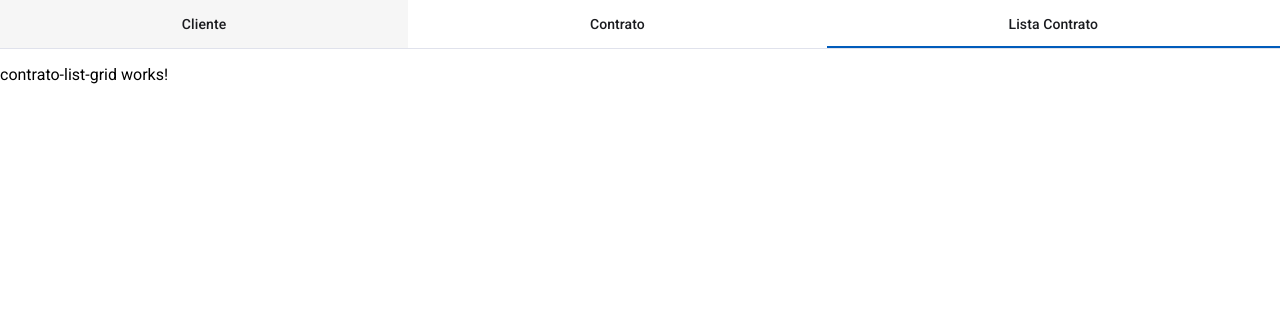
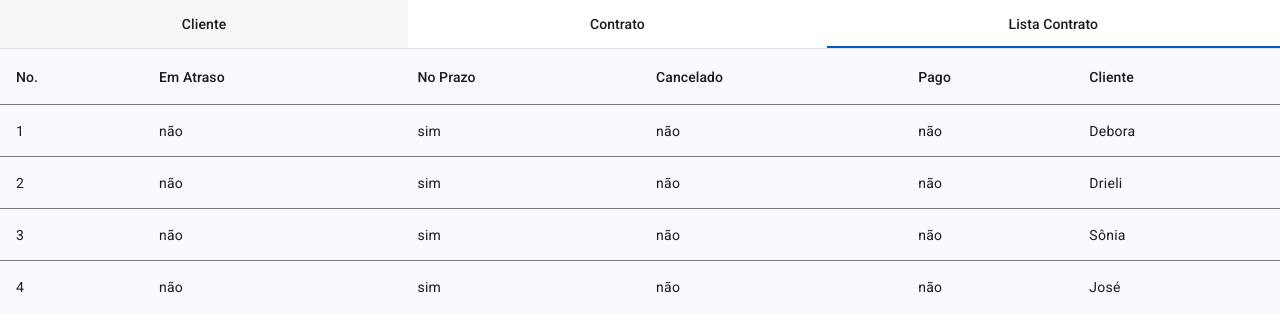
Before and after one commit to deboracampelo78/finance-app, an Angular app: page / in a window 1280 px wide. Both pictures are taken after a click on the tab "Lista Contrato". Shown: the top 332 px of the page. Built offline with nearby package versions, Linux system fonts and the light colour scheme.

Commit message:
Criação da Lista de Contratos

```diff
--- a/src/app/contrato-list-grid/contrato-list-grid.component.html
+++ b/src/app/contrato-list-grid/contrato-list-grid.component.html
@@ -1 +1,41 @@
-<p>contrato-list-grid works!</p>
+<div fxLayout="row" fxLayoutAlign="space-around-stretch">
+    <table fxFlex mat-table [dataSource]="contratos">
+
+        <ng-container matColumnDef="numero">
+            <th mat-header-cell *matHeaderCellDef> No. </th>
+                <td mat-cell *matCellDef="let c"> {{c.numero}} </td>
+        </ng-container>
+
+        <ng-container matColumnDef="enAtrazo">
+            <th mat-header-cell *matHeaderCellDef> Em Atraso </th>
+                <td mat-cell *matCellDef="let c"> {{c.enAtraso}} </td>
+        </ng-container>
+
+        <ng-container matColumnDef="noPrazo">
+            <th mat-header-cell *matHeaderCellDef> No Prazo </th>
+                <td mat-cell *matCellDef="let c"> {{c.noPrazo}} </td>
+        </ng-container>
+
+        <ng-container matColumnDef="cancelado">
+            <th mat-header-cell *matHeaderCellDef> Cancelado </th>
+                <td mat-cell *matCellDef="let c"> {{c.cancelado}} </td>
+        </ng-container>
+
+        <ng-container matColumnDef="pago">
+            <th mat-header-cell *matHeaderCellDef> Pago </th>
+                <td mat-cell *matCellDef="let c"> {{c.pago}} </td>
+        </ng-container>
+
+        <ng-container matColumnDef="cliente">
+            <th mat-header-cell *matHeaderCellDef> Cliente </th>
+                <td mat-cell *matCellDef="let c"> {{c.cliente.name}} </td>
+        </ng-container>
+
+        <tr mat-header-row *matHeaderRowDef="contColumns"></tr>
+        <tr mat-row *matRowDef="let row; columns: contColumns"></tr>
+
+    </table>
+
+
+
+</div>
--- a/src/app/contrato-list-grid/contrato-list-grid.component.ts
+++ b/src/app/contrato-list-grid/contrato-list-grid.component.ts
@@ -1,10 +1,25 @@
-import { Component } from '@angular/core';
+import { MatTable } from '@angular/material/table';
+import { Contrato } from '../models/contrato.model';
+import { ContratoService } from './../contrato.service';
+import { Component, OnInit, ViewChild } from '@angular/core';
 
 @Component({
   selector: 'app-contrato-list-grid',
   templateUrl: './contrato-list-grid.component.html',
   styleUrl: './contrato-list-grid.component.css'
 })
-export class ContratoListGridComponent {
+export class ContratoListGridComponent implements OnInit {
+
+  @ViewChild(MatTable) datatable: MatTable<any> | undefined;
+
+  contratos: Contrato[] = []
+  contColumns: string[] = [ "numero", "enAtrazo", "noPrazo", "cancelado", "pago", "cliente" ]
+
+  constructor(private contratoService: ContratoService) { }
+
+  ngOnInit() {
+    this.contratos = this.contratoService.getContratos();
+    this.contratoService.onNewContrato.subscribe((c)=> this.datatable?.renderRows());
+  }
 
 }
--- a/src/app/contrato.service.ts
+++ b/src/app/contrato.service.ts
@@ -1,6 +1,6 @@
 import { ClienteService } from './cliente.service';
 import { Cliente } from './models/cliente.model';
-import { Injectable } from '@angular/core';
+import { EventEmitter, Injectable } from '@angular/core';
 import { Contrato } from './models/contrato.model';
 
 @Injectable({
@@ -16,6 +16,8 @@ export class ContratoService {
   ]
 
   private contratos: Contrato[] = [];
+
+  onNewContrato: EventEmitter<Contrato> = new EventEmitter<Contrato>();
 
   constructor(
     private clienteService: ClienteService) {
@@ -44,8 +46,12 @@ export class ContratoService {
   }
 
   addContrato(contrato: Contrato) {
-    this.contratos.push(contrato);
+    let c: Contrato = contrato
+    this.contratos.push(c);
     console.log("Contrato Adicionado com Sucesso!: ",this.contratos);
+    this.onNewContrato.emit(contrato);
   }
 
+
+
 }
--- a/src/app/material.module.ts
+++ b/src/app/material.module.ts
@@ -7,6 +7,7 @@ import { MatInputModule } from '@angular/material/input';
 import { MatSelectModule } from '@angular/material/select';
 import { MatCardModule } from '@angular/material/card';
 import {MatCheckboxModule} from '@angular/material/checkbox';
+import {MatTableModule} from '@angular/material/table';
 
 @NgModule({
   exports: [
@@ -17,7 +18,8 @@ import {MatCheckboxModule} from '@angular/material/checkbox';
     MatInputModule,
     MatSelectModule,
     MatCardModule,
-    MatCheckboxModule
+    MatCheckboxModule,
+    MatTableModule
     // outros módulos do Angular Material que você esteja utilizando
   ]
 })
```
